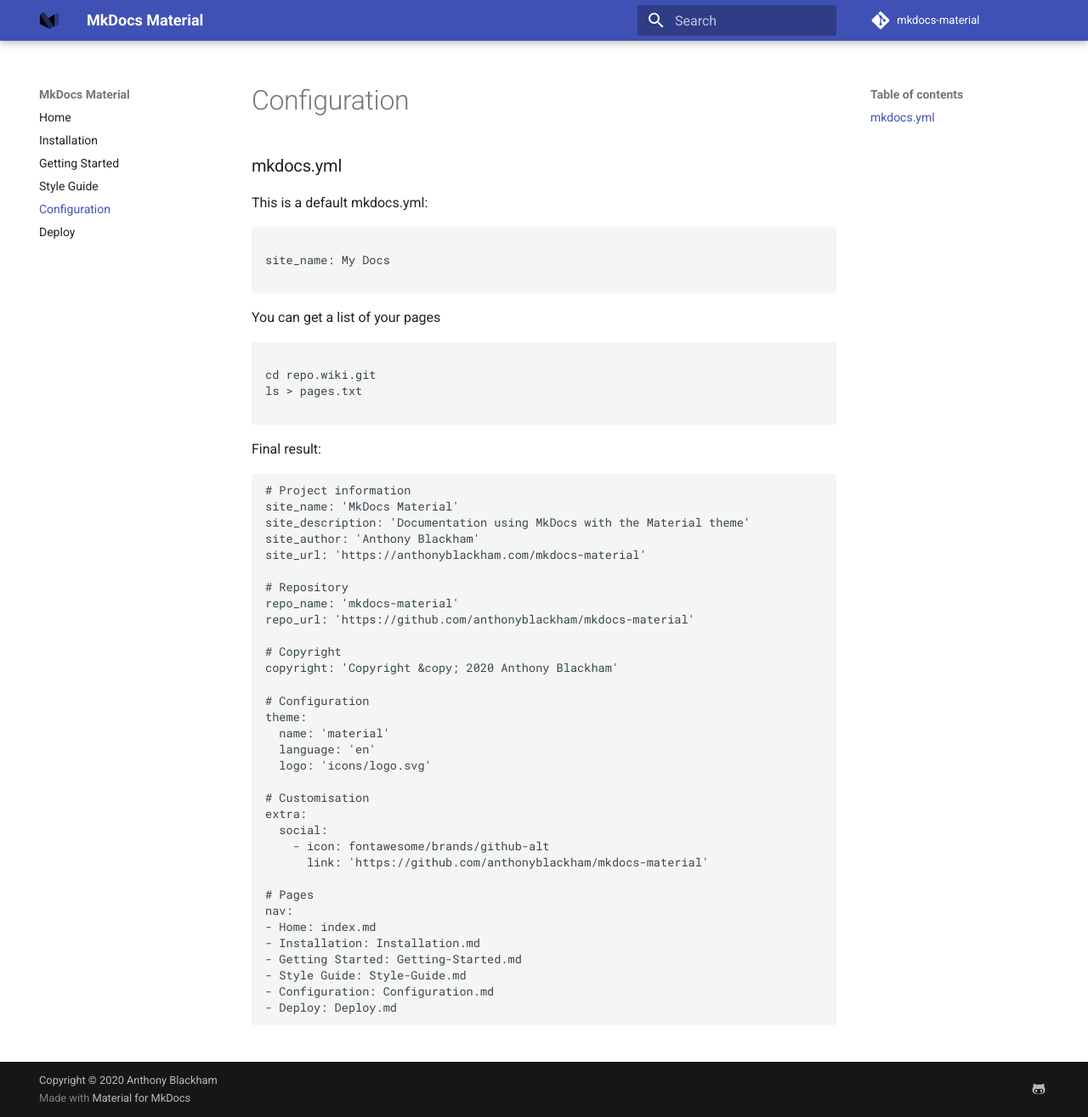
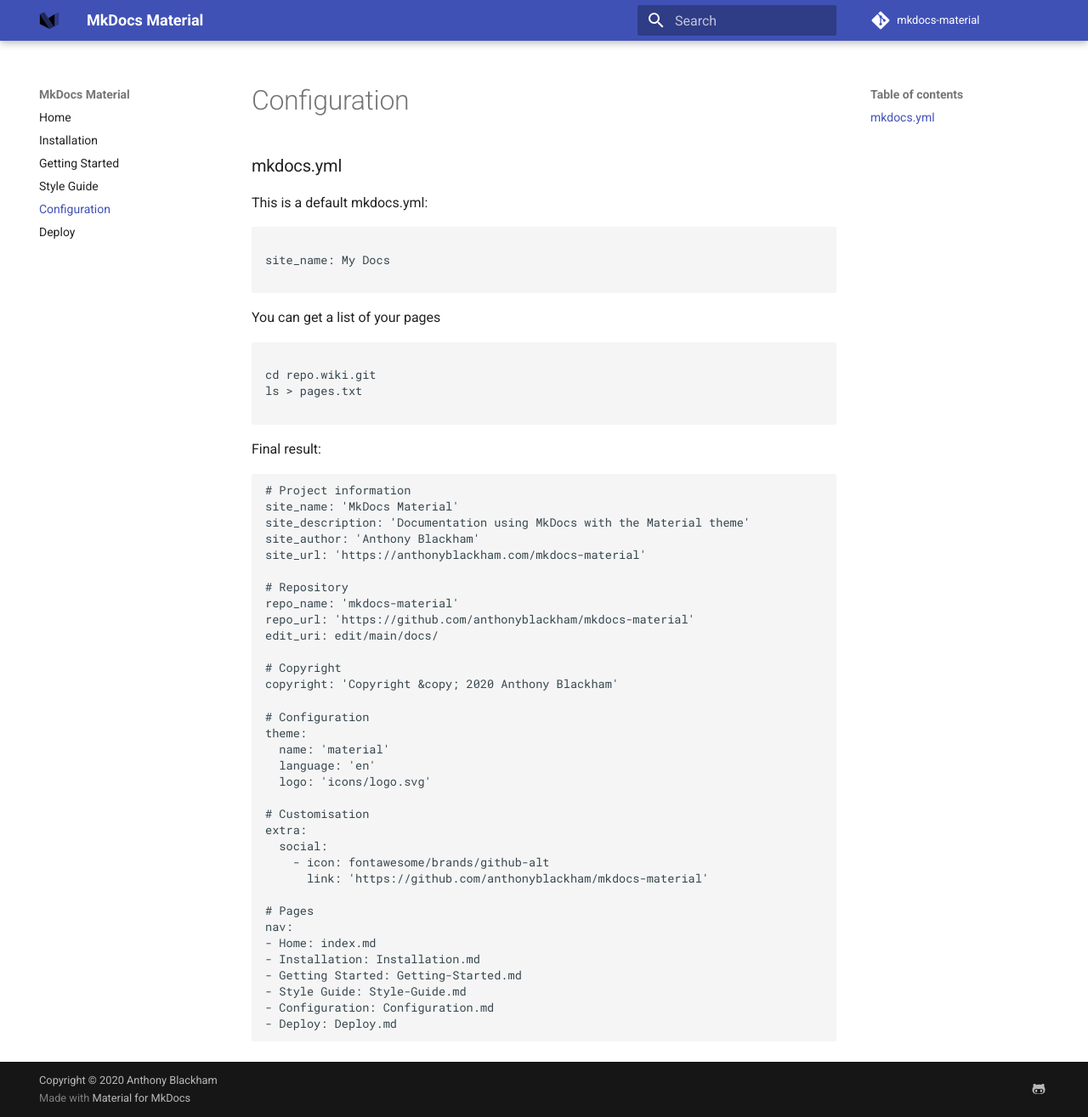
Before and after one commit to anthonyblackham/mkdocs-material, an MkDocs documentation site: the page built from docs/Configuration.md, in a window 1280 px wide and 1315 px high. Shown: the whole window at 85% size. Built offline with MkDocs 1.6.1 and Material for MkDocs 9.7.7, drawn with Linux system fonts in a browser that asks for light colours; comment, search, counter and statistics services are not loaded.

Commit message:
Update Configuration.md

```diff
--- a/docs/Configuration.md
+++ b/docs/Configuration.md
@@ -29,6 +29,7 @@
 # Repository
 repo_name: 'mkdocs-material'
 repo_url: 'https://github.com/anthonyblackham/mkdocs-material'
+edit_uri: edit/main/docs/
 
 # Copyright
 copyright: 'Copyright &copy; 2020 Anthony Blackham'
```
